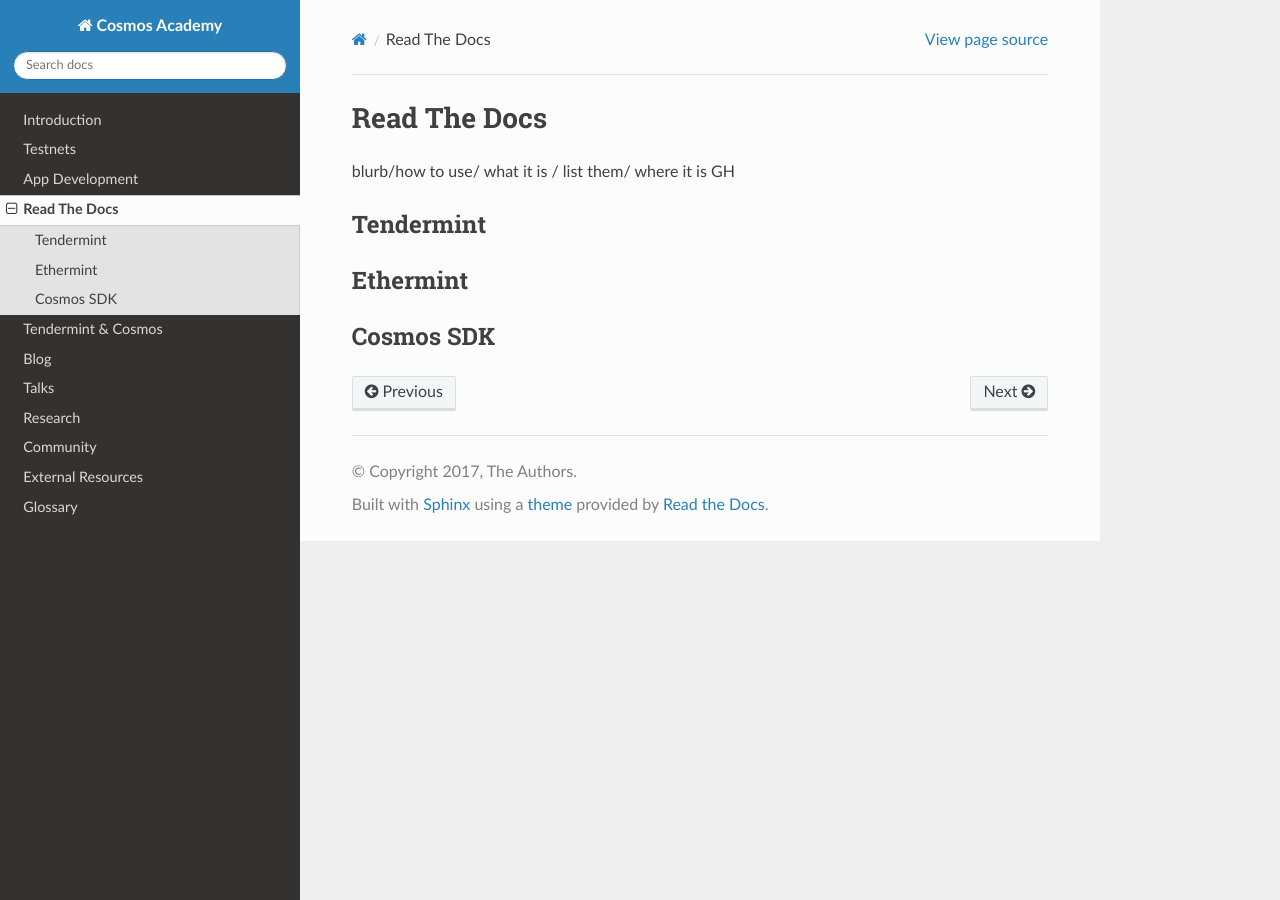
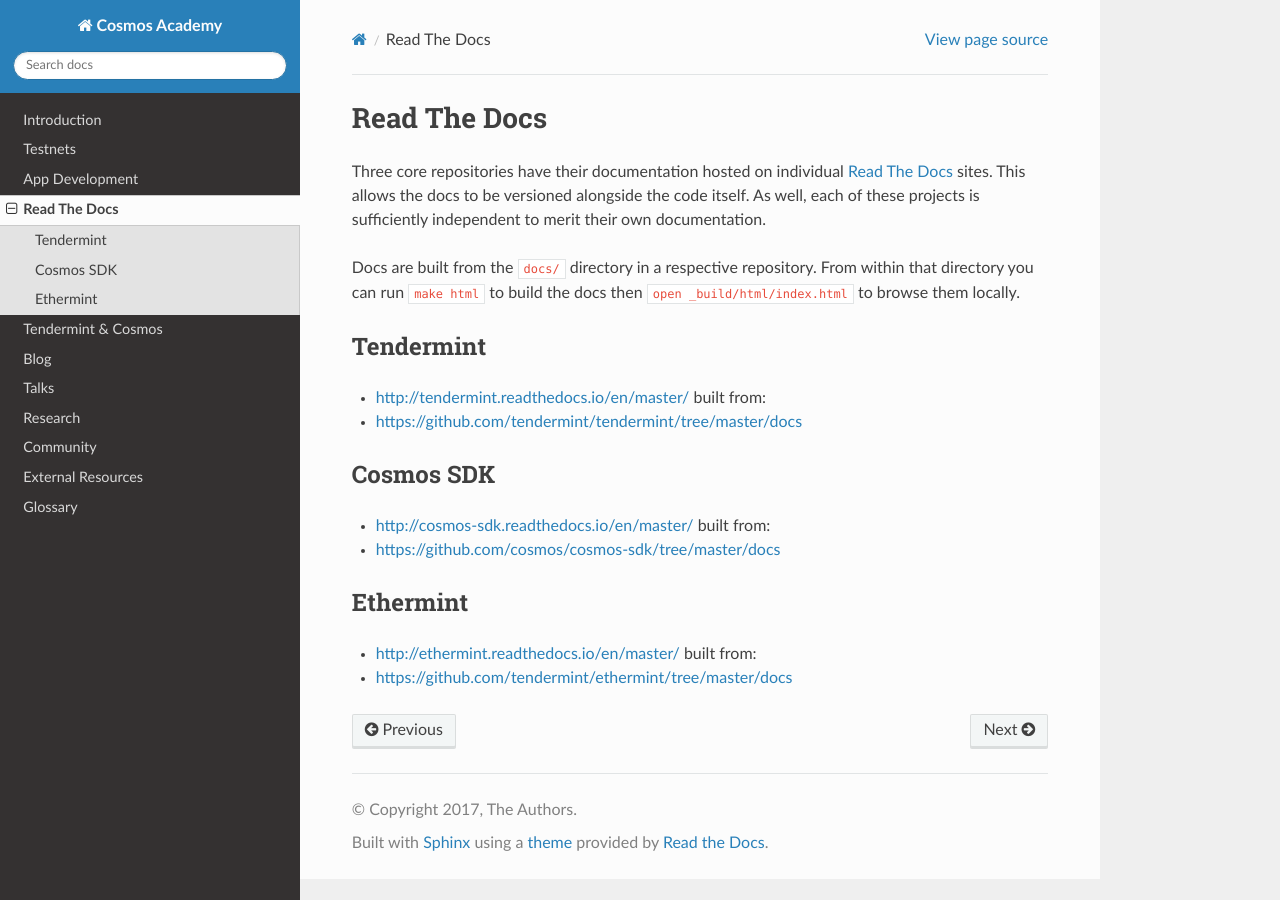
Before and after one commit to cosmos/cosmos-academy, a Sphinx documentation site: the page built from docs/content/read-the-docs.rst, in a window 1280 px wide. Built offline with Sphinx 7.4.7 and the Read the Docs theme 2.0.0, drawn with Linux system fonts in a browser that asks for light colours.

Commit message:
read the docs

```diff
--- a/docs/content/read-the-docs.rst
+++ b/docs/content/read-the-docs.rst
@@ -1,13 +1,24 @@
 Read The Docs
 =============
 
-blurb/how to use/ what it is / list them/ where it is GH
+Three core repositories have their documentation hosted on individual `Read The Docs <https://readthedocs.org/>`__ sites. This allows the docs to be versioned alongside the code itself. As well, each of these projects is sufficiently independent to merit their own documentation.
+
+Docs are built from the ``docs/`` directory in a respective repository. From within that directory you can run ``make html`` to build the docs then ``open _build/html/index.html`` to browse them locally.
 
 Tendermint
 ----------
 
+- http://tendermint.readthedocs.io/en/master/ built from:
+- https://github.com/tendermint/tendermint/tree/master/docs
+
+Cosmos SDK
+----------
+
+- http://cosmos-sdk.readthedocs.io/en/master/ built from:
+- https://github.com/cosmos/cosmos-sdk/tree/master/docs
+
 Ethermint
 ---------
 
-Cosmos SDK
-----------
+- http://ethermint.readthedocs.io/en/master/ built from:
+- https://github.com/tendermint/ethermint/tree/master/docs
--- a/docs/content/tendermint-and-cosmos.rst
+++ b/docs/content/tendermint-and-cosmos.rst
@@ -82,7 +82,7 @@
 
 Cosmos Voyager is the official user interface for the Cosmos Network and the Cosmos Hub.
 
-- `GitHub <https://github.com/cosmos/voyager`__
+- `GitHub <https://github.com/cosmos/voyager>`__
 
 
 Lotion JS
```
